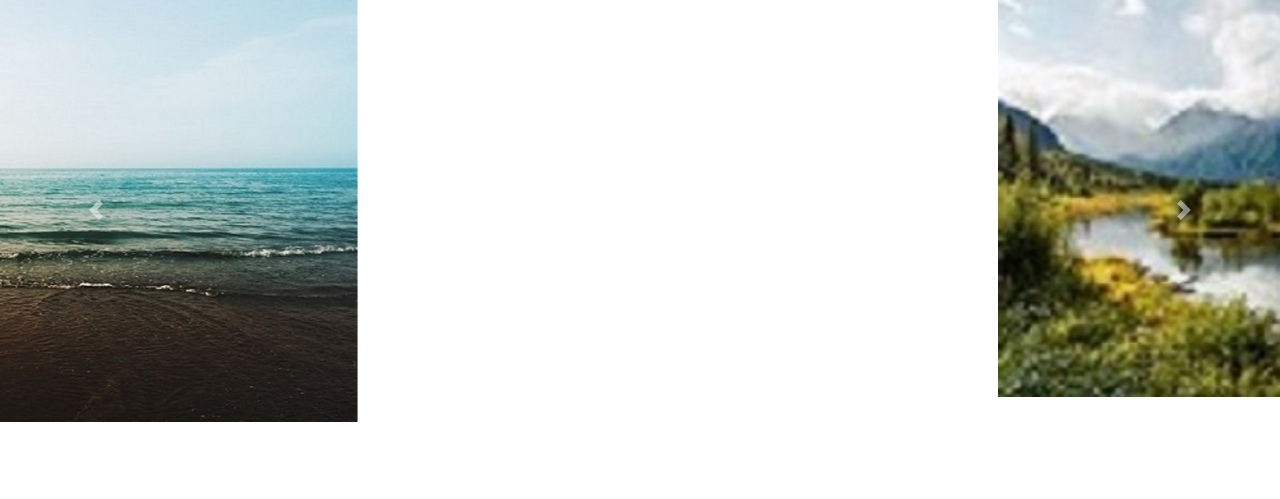
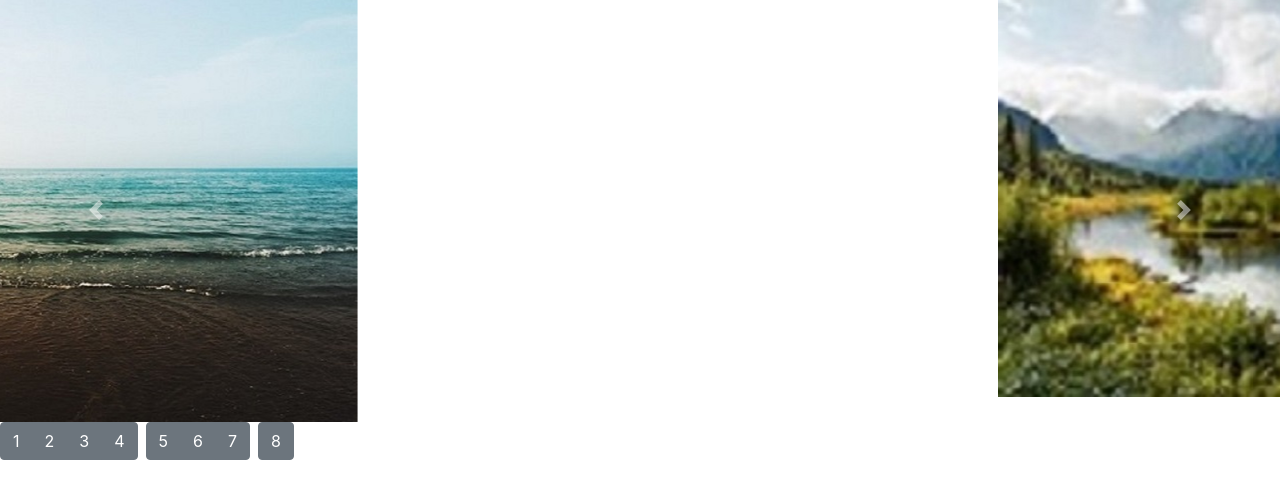
Before and after one commit to darkwolfrazi/HomeworkWEEK7, a website: page index.html in a window 1280 px wide. Shown: the part 89-588 px from the top of the page. Drawn offline with nearby package versions, Linux system fonts and the light colour scheme.

Commit message:
added a list number to the bottom of page. (personal note) learn to use this better, plan on using this on my final.

```diff
--- a/index.html
+++ b/index.html
@@ -69,6 +69,22 @@
   </a>
 </div>
 
+<div class="btn-toolbar" role="toolbar" aria-label="Toolbar with button groups">
+    <div class="btn-group mr-2" role="group" aria-label="First group">
+      <button type="button" class="btn btn-secondary">1</button>
+      <button type="button" class="btn btn-secondary">2</button>
+      <button type="button" class="btn btn-secondary">3</button>
+      <button type="button" class="btn btn-secondary">4</button>
+    </div>
+    <div class="btn-group mr-2" role="group" aria-label="Second group">
+      <button type="button" class="btn btn-secondary">5</button>
+      <button type="button" class="btn btn-secondary">6</button>
+      <button type="button" class="btn btn-secondary">7</button>
+    </div>
+    <div class="btn-group" role="group" aria-label="Third group">
+      <button type="button" class="btn btn-secondary">8</button>
+    </div>
+  </div>
 
 <script src="https://code.jquery.com/jquery-3.2.1.slim.min.js" integrity="sha384-KJ3o2DKtIkvYIK3UENzmM7KCkRr/rE9/Qpg6aAZGJwFDMVNA/GpGFF93hXpG5KkN" crossorigin="anonymous"></script>
 <script src="https://cdnjs.cloudflare.com/ajax/libs/popper.js/1.12.9/umd/popper.min.js" integrity="sha384-ApNbgh9B+Y1QKtv3Rn7W3mgPxhU9K/ScQsAP7hUibX39j7fakFPskvXusvfa0b4Q" crossorigin="anonymous"></script>
```
